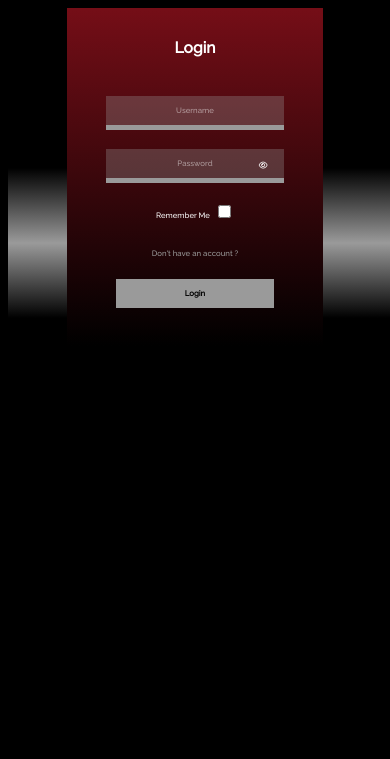
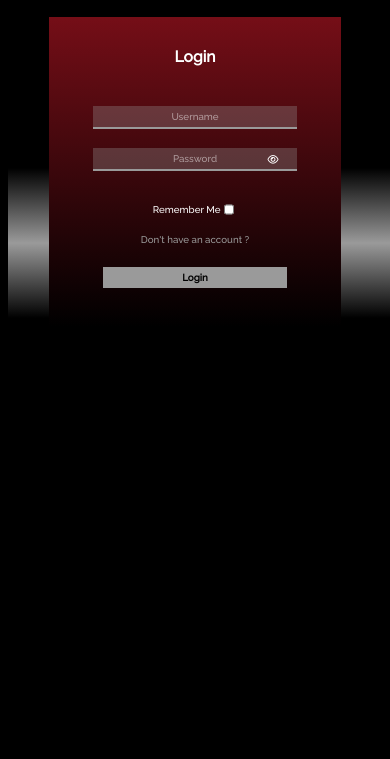
Before and after one commit to ziadayman6/LaCasaSegura, a plain HTML site: page login.html in a window 390 px wide. Shown: the part 85-844 px from the top of the page. Drawn offline with nearby package versions, Linux system fonts and the light colour scheme.

Commit message:
Update login

```diff
--- a/css/login.css
+++ b/css/login.css
@@ -6,6 +6,7 @@
         background-color: black;
         color: white;
     }
+
 
     .shape{
         position: absolute;
@@ -25,6 +26,12 @@
         background-image:linear-gradient(#750e17,black);
         width: 35%;
         margin-top: 5vw;
+    }
+
+    .checkk{
+       display: flex;
+       align-items: center;
+       justify-content: center;
     }
 
     .background h1{
@@ -108,21 +115,30 @@
         .background input:not([type = "checkbox"],[type="submit"]),
         label,
         a{
-            font-size: 2vw;
+            font-size: 2.5vw;
+        }
+        .background input:not([type = "checkbox"]){
+            padding: 5px 10px;
+            border-bottom-width: 2px;
+        }
+        input[type="checkbox"]{
+            width: 2.5vw;
         }
         h1{
             font-size: 4vw;
         }
         img{
+            padding: 5px;
             width: 15%;
         }
         .background{
-            width: 60%;
+            width: 70%;
+            margin-top: 10vw;
             padding: 5vw 4vw;
         }
         .Password span{
-            font-size: 2vw;
-            margin-left: 35vw;
+            font-size: 2.5vw;
+            margin-left: 40vw;
         }
         .shape{
             top: 30%;
```
